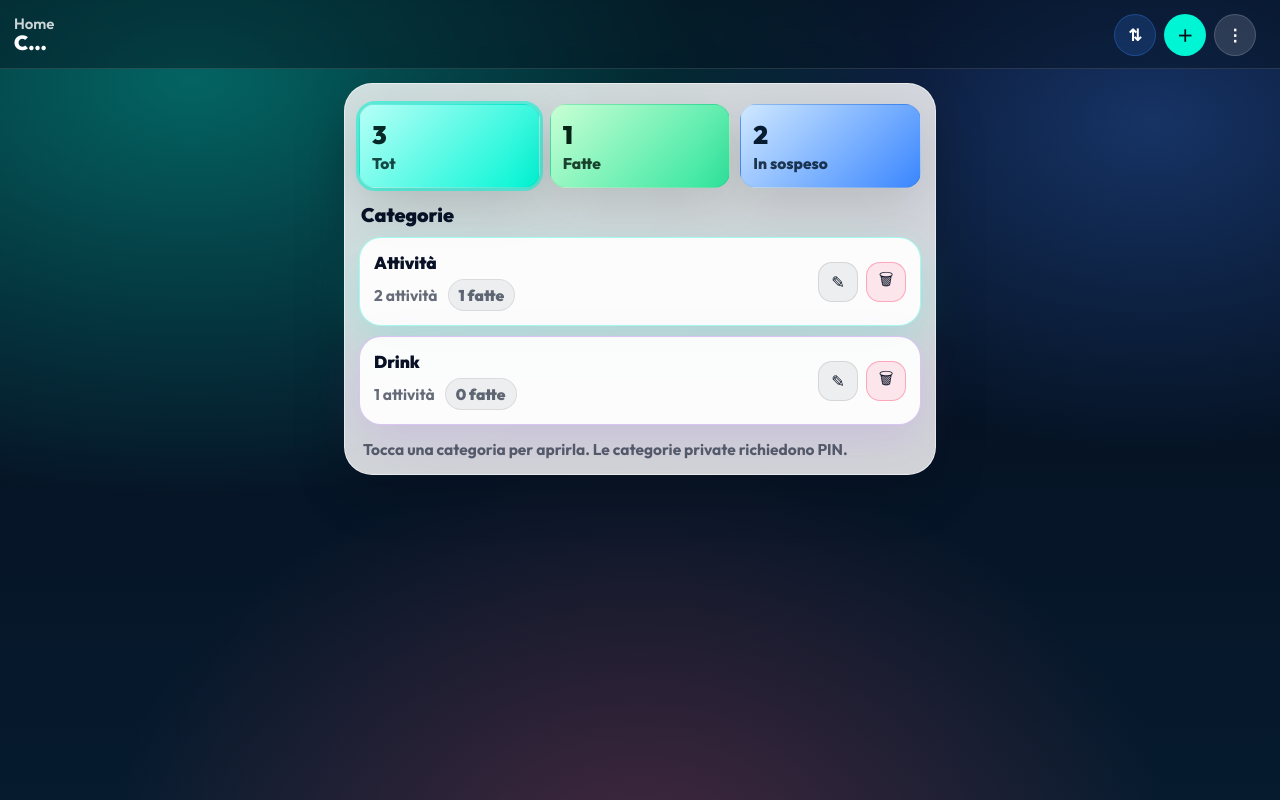
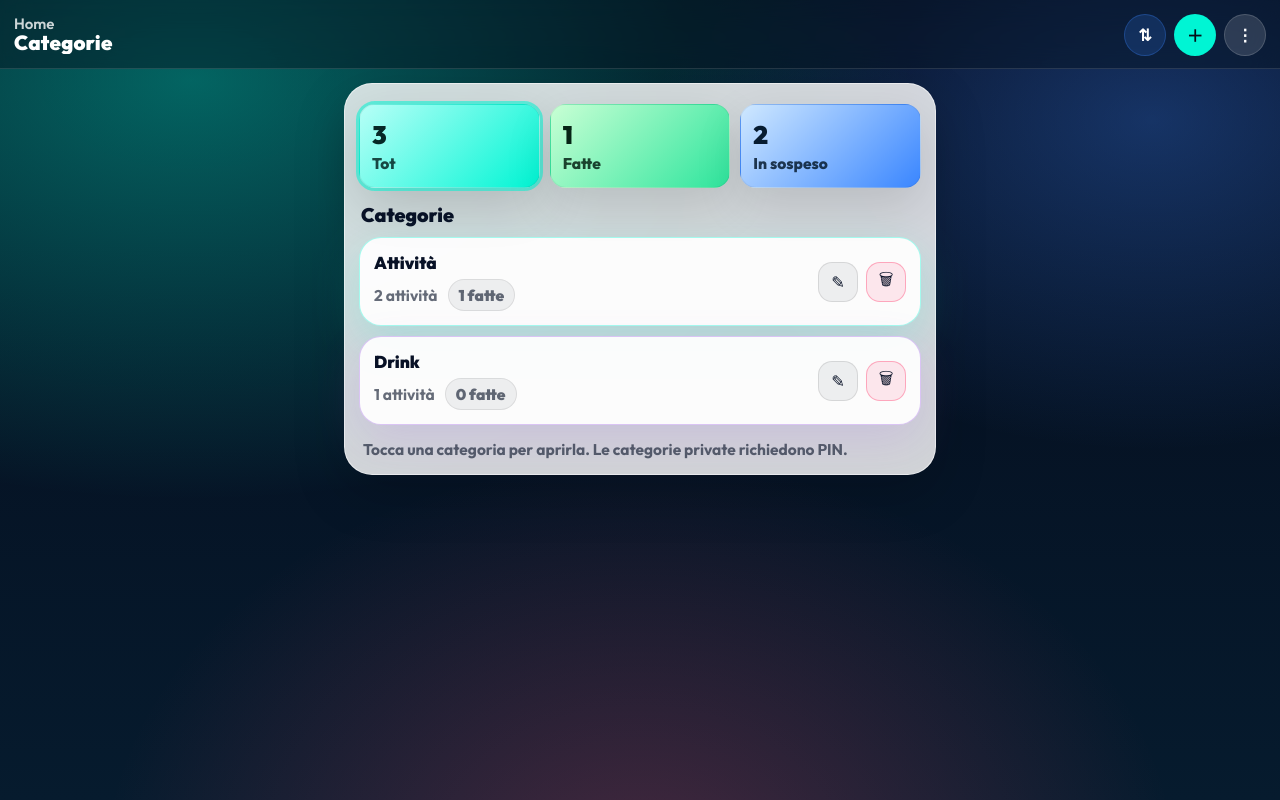
Before and after one commit to romeotiveron9-cloud/summer-list-pwa, a plain HTML site: page index.html in a window 1280 px wide. Drawn offline with Linux system fonts and the light colour scheme.

Commit message:
Update styles.css

```diff
--- a/styles.css
+++ b/styles.css
@@ -1,4 +1,10 @@
-/* Summer List — styles.css (acceso + sfondo + fix hidden + topbar fix + dash filter) */
+/* Summer List — styles.css (FULL)
+   - Pop background
+   - Cards + tasks
+   - Dialogs + sheets
+   - ✅ FIX TOPBAR: niente overlap, azioni sempre a destra
+   - ✅ Dash clickable + stato attivo (is-active)
+*/
 
 :root{
   --fs: 1.02;
@@ -61,7 +67,9 @@ body{
 button, input, select, textarea{ font: inherit; color: inherit; }
 textarea{ resize: none; }
 
-/* Topbar */
+/* ---------------------------------------
+   TOPBAR — FIX definitivo (NO OVERLAP)
+---------------------------------------- */
 .topbar{
   position: sticky;
   top: 0;
@@ -72,23 +80,32 @@ textarea{ resize: none; }
   padding-bottom: 12px;
   padding-left: max(14px, env(safe-area-inset-left));
 
-  display: grid;
-  grid-template-columns: 44px minmax(0, 1fr) auto;
+  display: flex;
+  align-items: center;
   gap: 10px;
-  align-items: center;
 
   backdrop-filter: blur(14px);
   background: rgba(6, 18, 33, .45);
   border-bottom: 1px solid rgba(255,255,255,.12);
 }
 
+#btnBack{ flex: 0 0 auto; }
+
 .topbar__title{
+  flex: 1 1 auto;
+  min-width: 0;
   line-height: 1.05;
   color: #fff;
-  min-width: 0;
 }
 
-.topbar__small{ font-size: .92rem; opacity: .8; font-weight: 600; }
+.topbar__small{
+  font-size: .92rem;
+  opacity: .8;
+  font-weight: 600;
+  white-space: nowrap;
+  overflow: hidden;
+  text-overflow: ellipsis;
+}
 
 .topbar__big{
   font-size: 1.25rem;
@@ -101,11 +118,11 @@ textarea{ resize: none; }
 }
 
 .topbar__actions{
+  flex: 0 0 auto;
   display:flex;
   gap: 8px;
   align-items:center;
-  justify-self: end;
-  flex-wrap: nowrap;
+  white-space: nowrap;
 }
 
 /* Icon buttons */
@@ -135,7 +152,9 @@ textarea{ resize: none; }
   background: rgba(58,134,255,.18);
 }
 
-/* Main container */
+/* ---------------------------------------
+   MAIN container
+---------------------------------------- */
 .main{
   max-width: 620px;
   margin: 0 auto;
@@ -143,7 +162,7 @@ textarea{ resize: none; }
   padding-bottom: calc(18px + env(safe-area-inset-bottom));
 }
 
-/* Card-like “sheet” feel */
+/* Screen */
 .screen{
   background: rgba(255,255,255,.82);
   border: 1px solid rgba(255,255,255,.55);
@@ -154,11 +173,26 @@ textarea{ resize: none; }
 }
 
 /* Headings */
-.sectionHead{ display:flex; justify-content: space-between; align-items:center; margin: 14px 2px 10px; }
-.sectionTitle{ margin: 0; font-size: 1.2rem; font-weight: 900; }
-.subTitle{ margin-top: 4px; color: var(--muted); font-size: .95rem; }
+.sectionHead{
+  display:flex;
+  justify-content: space-between;
+  align-items:center;
+  margin: 14px 2px 10px;
+}
+.sectionTitle{
+  margin: 0;
+  font-size: 1.2rem;
+  font-weight: 900;
+}
+.subTitle{
+  margin-top: 4px;
+  color: var(--muted);
+  font-size: .95rem;
+}
 
-/* Dashboard */
+/* ---------------------------------------
+   DASHBOARD
+---------------------------------------- */
 .dash{
   display: grid;
   grid-template-columns: repeat(3, 1fr);
@@ -185,17 +219,28 @@ textarea{ resize: none; }
   box-shadow: 0 18px 52px rgba(0,0,0,.16);
 }
 
-.dash__num{ font-size: 1.55rem; font-weight: 900; letter-spacing: .2px; }
-.dash__lbl{ margin-top: 2px; font-size: .95rem; font-weight: 800; opacity: .85; }
+.dash__num{
+  font-size: 1.55rem;
+  font-weight: 900;
+  letter-spacing: .2px;
+}
+.dash__lbl{
+  margin-top: 2px;
+  font-size: .95rem;
+  font-weight: 800;
+  opacity: .85;
+}
 
 .dash__card--a{ background: linear-gradient(135deg, var(--aqua1), var(--aqua2)); color:#062826; }
 .dash__card--b{ background: linear-gradient(135deg, var(--mint1), var(--mint2)); color:#062415; }
 .dash__card--c{ background: linear-gradient(135deg, var(--sky1), var(--sky2));  color:#071c31; }
 
-/* Lists */
+/* ---------------------------------------
+   LISTS
+---------------------------------------- */
 .list{ list-style:none; padding:0; margin:0; display:grid; gap: 10px; }
 
-/* Category cards created by JS: .card + .card--tap + .card--aqua etc */
+/* Category cards (.card) */
 .card{
   border-radius: var(--radius-lg);
   padding: 14px 14px;
@@ -217,7 +262,6 @@ textarea{ resize: none; }
   gap: 8px;
   align-items:center;
 }
-
 .lock{ filter: saturate(1.1); }
 
 .left .meta{
@@ -238,7 +282,7 @@ textarea{ resize: none; }
   font-weight: 900;
 }
 
-/* Actions buttons on cards/tasks */
+/* Actions on cards/tasks */
 .actions{ display:flex; gap: 8px; align-items:center; }
 .mini{
   width: 40px; height: 40px;
@@ -254,7 +298,7 @@ textarea{ resize: none; }
   background: rgba(255,46,99,.10);
 }
 
-/* category colors (JS uses card--<color>) */
+/* Category colors */
 .card--aqua{   border-color: rgba(0,245,212,.35); box-shadow: 0 16px 45px rgba(0,245,212,.18); }
 .card--coral{  border-color: rgba(255,77,109,.35); box-shadow: 0 16px 45px rgba(255,77,109,.16); }
 .card--sand{   border-color: rgba(255,183,3,.35);  box-shadow: 0 16px 45px rgba(255,183,3,.16); }
@@ -285,7 +329,9 @@ textarea{ resize: none; }
 }
 .pillbtn:active{ transform: scale(.99); }
 
-/* Tasks list items created by JS: .task ... */
+/* ---------------------------------------
+   TASKS
+---------------------------------------- */
 .task{
   border-radius: var(--radius-lg);
   padding: 12px 12px;
@@ -301,8 +347,16 @@ textarea{ resize: none; }
 .task__check input{ width: 22px; height: 22px; accent-color: var(--brand); }
 
 .task__row{ display:flex; justify-content: space-between; gap: 10px; }
-.task__text{ font-weight: 900; line-height: 1.1; font-size: 1.02rem; }
-.task__text.done{ color: var(--muted); text-decoration: line-through; text-decoration-thickness: 2px; }
+.task__text{
+  font-weight: 900;
+  line-height: 1.1;
+  font-size: 1.02rem;
+}
+.task__text.done{
+  color: var(--muted);
+  text-decoration: line-through;
+  text-decoration-thickness: 2px;
+}
 
 .task__notes{
   margin-top: 6px;
@@ -325,10 +379,23 @@ textarea{ resize: none; }
 .badge.med { background: rgba(255,183,3,.14); border-color: rgba(255,183,3,.25); }
 .badge.low { background: rgba(46,229,157,.14); border-color: rgba(46,229,157,.25); }
 
-.tip{ margin: 14px 4px 0; color: var(--muted); font-weight: 650; font-size: .95rem; line-height: 1.35; }
+.tip{
+  margin: 14px 4px 0;
+  color: var(--muted);
+  font-weight: 650;
+  font-size: .95rem;
+  line-height: 1.35;
+}
 
-/* Inputs */
-.label{ display:block; margin: 10px 0 6px; font-weight: 900; font-size: .95rem; }
+/* ---------------------------------------
+   INPUTS
+---------------------------------------- */
+.label{
+  display:block;
+  margin: 10px 0 6px;
+  font-weight: 900;
+  font-size: .95rem;
+}
 .input{
   width: 100%;
   border-radius: 14px;
@@ -338,7 +405,12 @@ textarea{ resize: none; }
   font-weight: 650;
 }
 .textarea{ min-height: 110px; }
-.hint{ margin-top: 8px; color: var(--muted); font-weight: 650; font-size: .92rem; }
+.hint{
+  margin-top: 8px;
+  color: var(--muted);
+  font-weight: 650;
+  font-size: .92rem;
+}
 
 /* Buttons */
 .btn{
@@ -372,7 +444,9 @@ textarea{ resize: none; }
 }
 .seg__item input{ accent-color: var(--brand); }
 
-/* Dialogs */
+/* ---------------------------------------
+   DIALOGS + SHEETS
+---------------------------------------- */
 .modal::backdrop,
 .sheet::backdrop{ background: rgba(0,0,0,.45); }
 
@@ -388,7 +462,9 @@ textarea{ resize: none; }
   overflow: hidden;
 }
 .modal__head{
-  display:flex; justify-content: space-between; align-items:center;
+  display:flex;
+  justify-content: space-between;
+  align-items:center;
   gap: 10px;
   padding: 14px 14px 10px;
   border-bottom: 1px solid rgba(0,0,0,.10);
@@ -396,7 +472,8 @@ textarea{ resize: none; }
 .modal__title{ font-weight: 900; font-size: 1.05rem; }
 .modal__body{ padding: 12px 14px 8px; }
 .modal__foot{
-  display:flex; gap: 10px;
+  display:flex;
+  gap: 10px;
   padding: 12px 14px 14px;
   border-top: 1px solid rgba(0,0,0,.10);
 }
@@ -415,11 +492,17 @@ textarea{ resize: none; }
   padding: 10px 14px calc(14px + env(safe-area-inset-bottom));
 }
 .sheet__grab{
-  width: 54px; height: 6px; border-radius: 999px;
+  width: 54px;
+  height: 6px;
+  border-radius: 999px;
   background: rgba(8,17,38,.18);
   margin: 6px auto 10px;
 }
-.sheet__title{ font-weight: 900; font-size: 1.10rem; margin: 0 0 10px; }
+.sheet__title{
+  font-weight: 900;
+  font-size: 1.10rem;
+  margin: 0 0 10px;
+}
 .sheet__sectionTitle{
   margin: 14px 0 8px;
   font-weight: 900;
```
